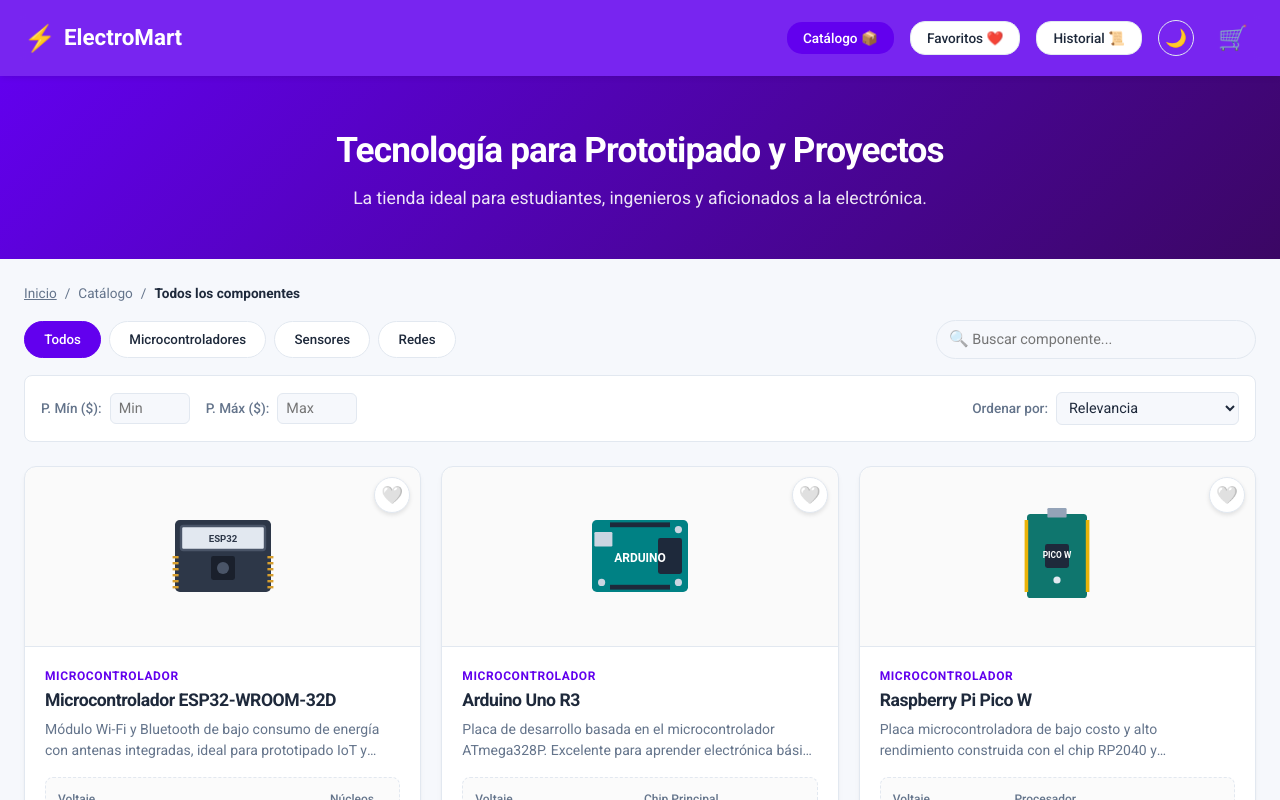
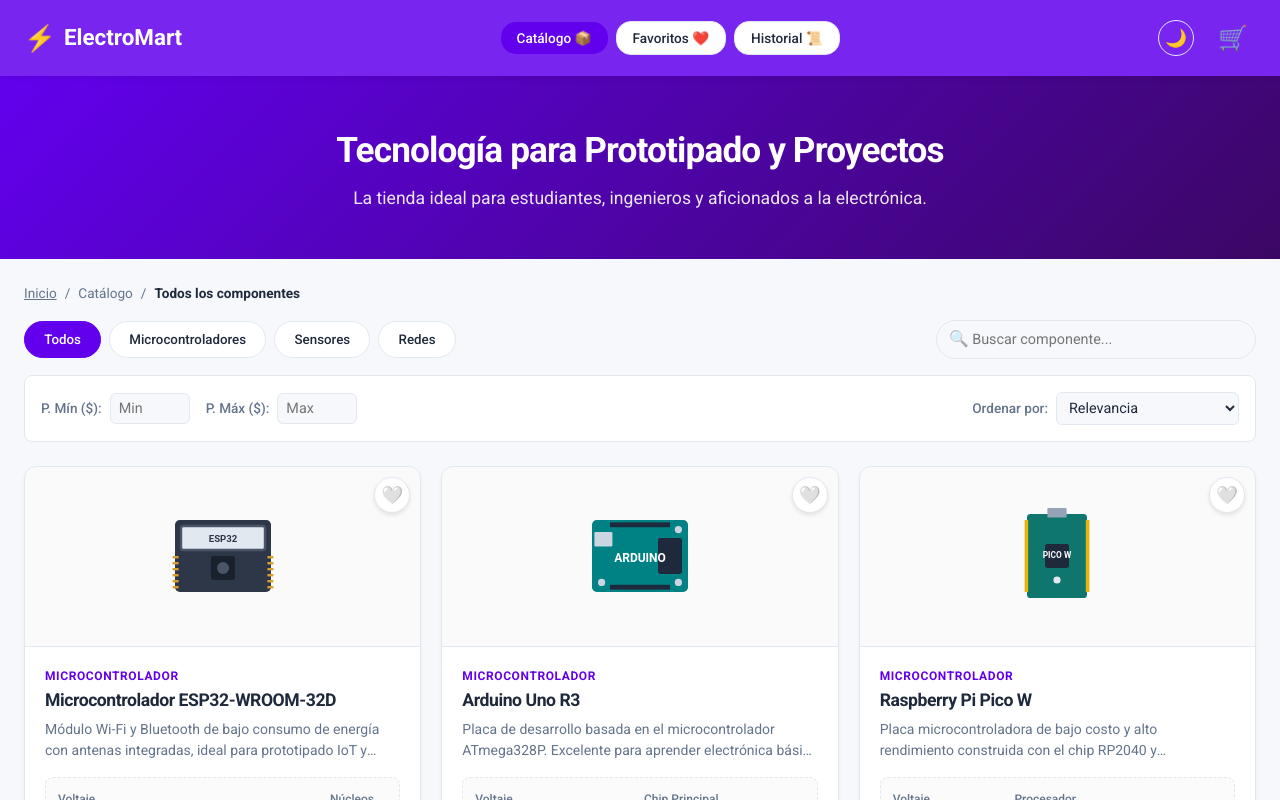
Before and after one commit to aadrian56/Tienda-de-tecnologia, a Next.js app: page / in a window 1280 px wide. Shown: the top 800 px of the page. Built offline with nearby package versions, Linux system fonts and the light colour scheme.

Commit message:
Mejorar diseño del menú superior en móviles

```diff
--- a/src/app/globals.css
+++ b/src/app/globals.css
@@ -150,6 +150,33 @@
   width: 100%;
   flex-wrap: wrap;
   gap: 1rem;
+}
+
+.header-nav-tabs {
+  display: flex;
+  gap: 0.5rem;
+  align-items: center;
+  flex-wrap: wrap;
+  justify-content: center;
+  order: 3; /* Move to bottom on mobile */
+  width: 100%;
+}
+
+.header-icons {
+  display: flex;
+  gap: 1rem;
+  align-items: center;
+  order: 2; /* Keep next to logo on mobile */
+}
+
+@media (min-width: 768px) {
+  .header-nav-tabs {
+    order: 2;
+    width: auto;
+  }
+  .header-icons {
+    order: 3;
+  }
 }
 
 .logo {
--- a/src/app/page.js
+++ b/src/app/page.js
@@ -487,8 +487,8 @@
             <span className="logo-icon">⚡</span>
             <span>ElectroMart</span>
           </div>
-          <div className="header-controls" style={{ display: "flex", gap: "1rem", alignItems: "center", flexWrap: "wrap", justifyContent: "flex-end" }}>
-            {/* Tab Navigation buttons */}
+          {/* Tab Navigation buttons */}
+          <div className="header-nav-tabs">
             <button
               className={`filter-btn ${activeTab === "catalog" ? "active" : ""}`}
               onClick={() => setActiveTab("catalog")}
@@ -511,7 +511,10 @@
             >
               Historial 📜
             </button>
+          </div>
 
+          {/* Header Icons */}
+          <div className="header-icons">
             {/* Contrast Switcher Button (REQ-IHC-16) */}
             <button
               className="theme-toggle-btn"
@@ -547,7 +550,6 @@
                 </span>
               )}
             </button>
-
           </div>
         </div>
       </header>
```
